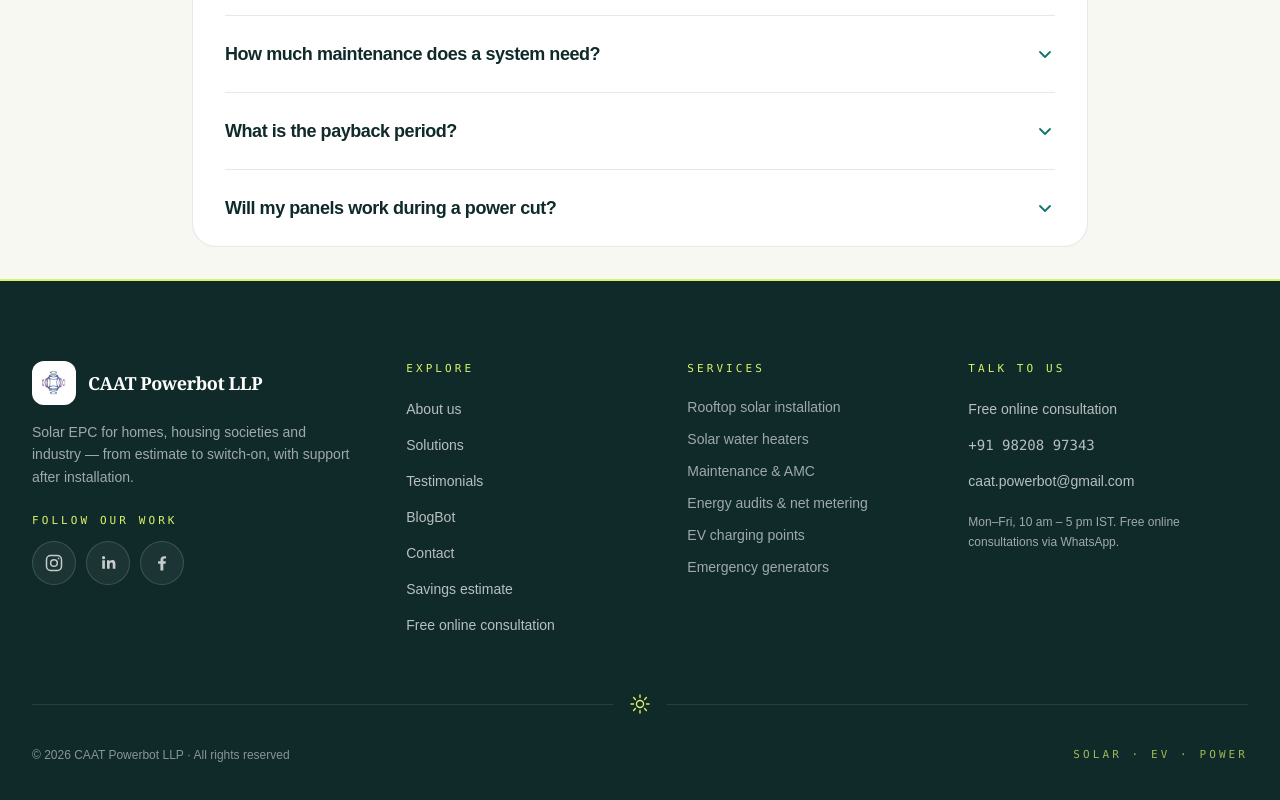
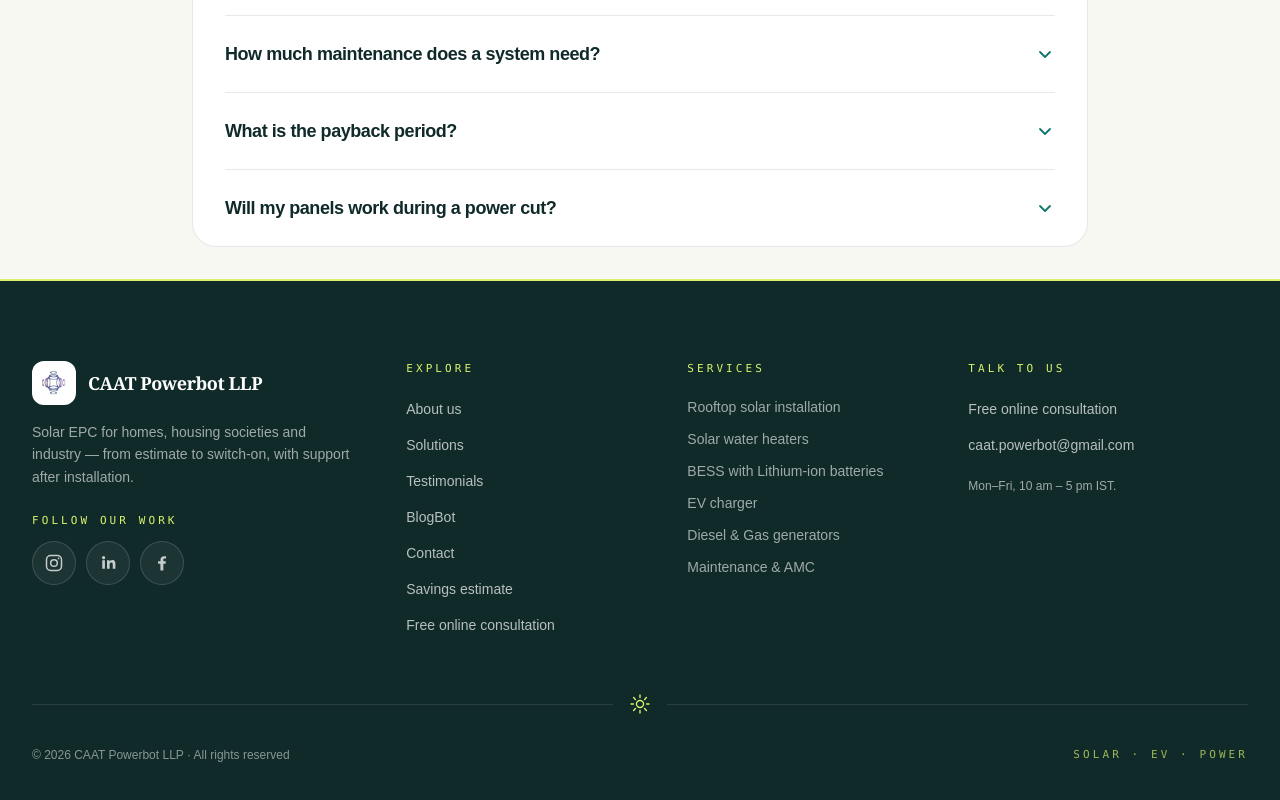
Before and after one commit to AmanG-04/caatweb, a Next.js app: page / in a window 1280 px wide. Shown: the part 6196-6996 px from the top of the page. Built offline with nearby package versions, Linux system fonts and the light colour scheme.

Commit message:
chore:  clean up footer component by removing unused links and updating service list

```diff
--- a/components/footer.tsx
+++ b/components/footer.tsx
@@ -14,11 +14,9 @@ const quickLinks = [
 
 const serviceList = [
   "Rooftop solar installation",
-  "Solar water heaters",
-  "Maintenance & AMC",
-  "Energy audits & net metering",
-  "EV charging points",
-  "Emergency generators",
+  "Solar water heaters","BESS with Lithium-ion batteries",
+  "EV charger",
+  "Diesel & Gas generators","Maintenance & AMC",
 ];
 
 const socialLinks = [
@@ -169,14 +167,14 @@ export default function Footer() {
                   Free online consultation
                 </a>
               </li>
-              <li>
+              {/* <li>
                 <a
                   href={`tel:+${site.phoneRaw}`}
                   className="font-mono text-sm text-white/70 transition-colors hover:text-gold-soft"
                 >
                   {site.phoneDisplay}
                 </a>
-              </li>
+              </li> */}
               <li>
                 <a
                   href={`mailto:${site.email}`}
@@ -187,7 +185,7 @@ export default function Footer() {
               </li>
             </ul>
             <p className="mt-5 max-w-[220px] text-xs leading-relaxed text-white/60">
-              Mon–Fri, 10 am – 5 pm IST. Free online consultations via WhatsApp.
+              Mon–Fri, 10 am – 5 pm IST.
             </p>
           </div>
         </div>
```
Also changed, not shown: 2 other files (tests, documents, lock files or other folders).
